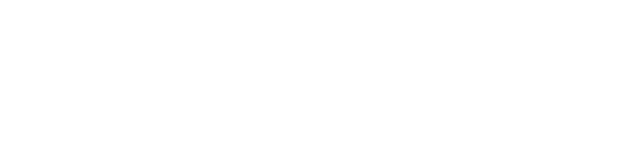
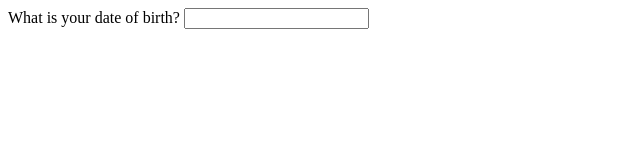
Before and after one commit to awuorm/week2-ip, a plain HTML site: page index.html in a window 1280 px wide. Shown: the whole page, without its empty margins (0-640 px from the left). Drawn offline with Linux system fonts and the light colour scheme.

Commit message:
added form

```diff
--- a/index.html
+++ b/index.html
@@ -7,6 +7,9 @@
     <title>Document</title>
 </head>
 <body>
-
+    <form>
+        <label>What is your date of birth?</label>
+        <input/>
+    </form>
 </body>
 </html>
```
